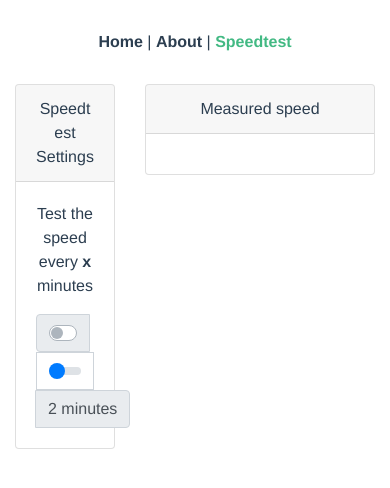
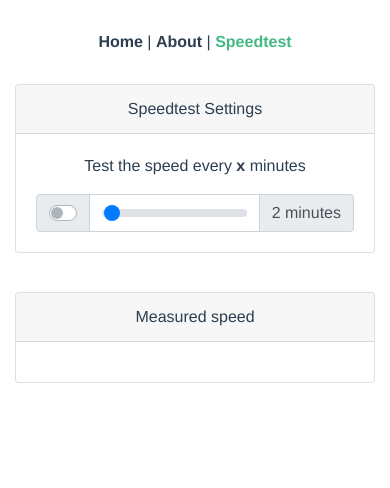
Before and after one commit to 1r00t/raspberry-home, a Vue app in the folder frontend/: page /speedtest in a window 390 px wide. Shown: the top 488 px of the page. Built offline with nearby package versions, Linux system fonts and the light colour scheme; no server answers.

Commit message:
make responsive

```diff
--- a/frontend/src/views/SpeedTest.vue
+++ b/frontend/src/views/SpeedTest.vue
@@ -1,21 +1,9 @@
 <template>
-  <!-- <div class="speedtest">
-    <h1>Speedtest</h1>
-    <h2>Status: <b-badge :variant="enabledvariant">{{ is_enabled ? "enabled": "disabled"}}</b-badge></h2>
-    <div>
-      <b-button-group>
-        <b-button @click="startSpeedTest()">Start</b-button>
-        <b-button @click="stopSpeedTest()">Stop</b-button>
-      </b-button-group>
-    </div>
-  </div> -->
-
   <div class="speedtest">
     <b-row>
-      <b-col cols="4">
-        <b-card-group deck>
+      <b-col lg="4">
+        <b-card-group deck class="pb-4">
           <b-card header="Speedtest Settings" header-tag="header">
-            <!-- <b-card-title>Speedtest</b-card-title> -->
             <b-card-text>Test the speed every <b>x</b> minutes</b-card-text>
             <b-input-group :append="minutes + ' minutes'">
               <b-input-group-prepend is-text>
@@ -34,7 +22,7 @@
           </b-card>
         </b-card-group>
       </b-col>
-      <b-col cols="8">
+      <b-col lg="8">
         <b-card-group deck>
           <b-card header="Measured speed" header-tag="header">
             <SpeedTestChartContainer></SpeedTestChartContainer>
@@ -50,11 +38,11 @@ import SpeedTestChartContainer from "@/components/SpeedTestChartContainer.vue";
 export default {
   name: "SpeedTest",
   components: { SpeedTestChartContainer },
+
   data() {
     return {
       is_enabled: null,
       check_enabled: null,
-      //enabledvariant: "secondary",
       baseUrl: process.env.VUE_APP_SPEEDTEST_URL,
       minutes: 2
     };
@@ -62,7 +50,6 @@ export default {
 
   methods: {
     toggleSpeedTest() {
-      console.log("BLALALALALALALALA")
       if (this.is_enabled) {
         this.stopSpeedTest();
       } else {
```
